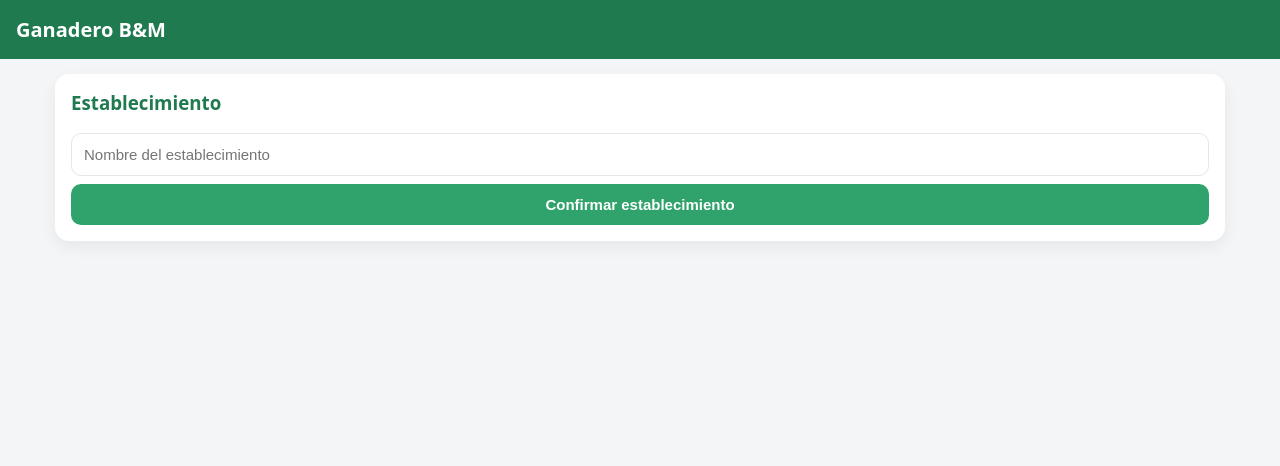
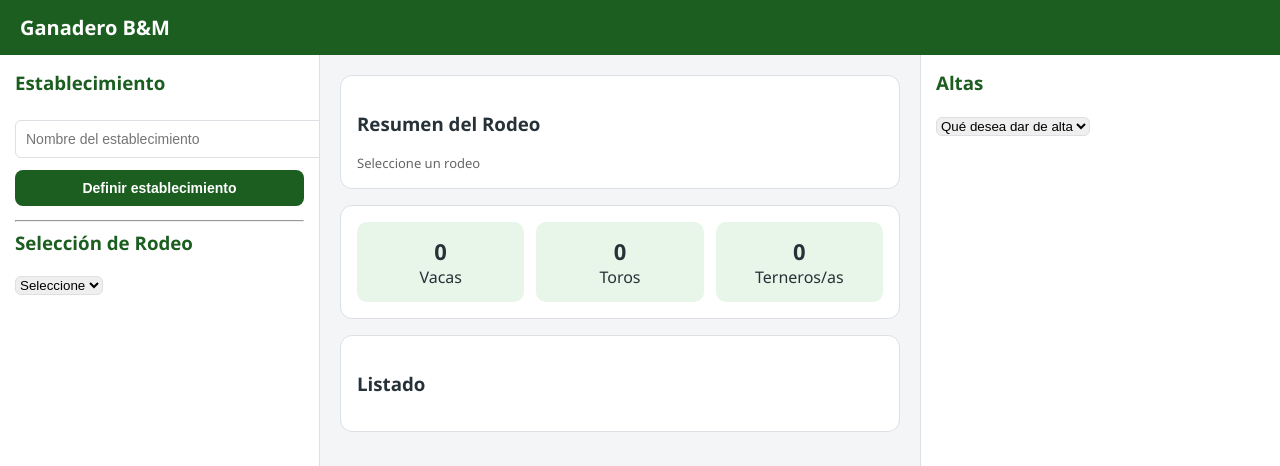
Before and after one commit to aldorafa-dev/gestion-ganadera, a plain HTML site: page index.html in a window 1280 px wide. Shown: the top 466 px of the page. Drawn offline with Linux system fonts and the light colour scheme.

Commit message:
Update index.html

```diff
--- a/index.html
+++ b/index.html
@@ -6,109 +6,133 @@
 <meta name="viewport" content="width=device-width, initial-scale=1">
 
 <style>
-:root{
-  --bg:#f3f5f7;
-  --card:#ffffff;
-  --primary:#1f7a4f;
-  --secondary:#2fa36b;
-  --text:#2b2b2b;
-  --muted:#6b7280;
-  --border:#e5e7eb;
+/* =========================
+   ESTILO PROFESIONAL GANADERO
+   ========================= */
+
+:root {
+  --verde: #1b5e20;
+  --verde-suave: #e8f5e9;
+  --gris-fondo: #f3f5f7;
+  --gris-borde: #dcdfe3;
+  --texto: #263238;
 }
 
-*{box-sizing:border-box}
-
-body{
-  margin:0;
-  font-family: system-ui,-apple-system,BlinkMacSystemFont,"Segoe UI",Roboto;
-  background:var(--bg);
-  color:var(--text);
+body {
+  margin: 0;
+  font-family: "Segoe UI", system-ui, sans-serif;
+  background: var(--gris-fondo);
+  color: var(--texto);
 }
 
-/* HEADER */
-header{
-  background:var(--primary);
-  color:white;
-  padding:16px;
-  font-size:20px;
-  font-weight:600;
+header {
+  background: var(--verde);
+  color: white;
+  padding: 14px 20px;
+  font-size: 20px;
+  font-weight: 600;
 }
 
-/* LAYOUT */
-.container{
-  padding:15px;
-  max-width:1200px;
-  margin:auto;
+.container {
+  display: grid;
+  grid-template-columns: 320px 1fr 360px;
+  height: calc(100vh - 56px);
 }
 
-.grid{
-  display:grid;
-  grid-template-columns: 1fr 1fr;
-  gap:16px;
+/* PANEL IZQUIERDO */
+.sidebar {
+  background: white;
+  border-right: 1px solid var(--gris-borde);
+  padding: 15px;
+  overflow-y: auto;
 }
 
-.card{
-  background:var(--card);
-  border-radius:14px;
-  padding:16px;
-  box-shadow:0 6px 16px rgba(0,0,0,0.06);
+.sidebar h3 {
+  margin-top: 0;
+  color: var(--verde);
 }
 
-/* INPUTS */
-select,input,button{
-  width:100%;
-  padding:12px;
-  margin-top:8px;
-  border-radius:10px;
-  border:1px solid var(--border);
-  font-size:15px;
+.select, input, button {
+  width: 100%;
+  padding: 10px;
+  margin: 6px 0;
+  font-size: 14px;
 }
 
-button{
-  background:var(--secondary);
-  color:white;
-  border:none;
-  font-weight:600;
-  cursor:pointer;
+select, input {
+  border-radius: 6px;
+  border: 1px solid var(--gris-borde);
 }
 
-button.secondary{
-  background:#eef6f2;
-  color:var(--primary);
+button {
+  background: var(--verde);
+  color: white;
+  border: none;
+  border-radius: 8px;
+  font-weight: 600;
+  cursor: pointer;
 }
 
-button:active{transform:scale(0.98)}
-
-h3{
-  margin:0 0 10px 0;
-  color:var(--primary);
+/* PANEL CENTRAL */
+.main {
+  padding: 20px;
+  overflow-y: auto;
 }
 
-.stat{
-  display:flex;
-  justify-content:space-between;
-  padding:10px;
-  border-radius:10px;
-  background:#f9fafb;
-  margin-top:8px;
-  cursor:pointer;
+.card {
+  background: white;
+  border-radius: 12px;
+  padding: 16px;
+  margin-bottom: 16px;
+  border: 1px solid var(--gris-borde);
 }
 
-.stat:hover{background:#eef6f2}
-
-.small{font-size:13px;color:var(--muted)}
-
-.list-item{
-  padding:10px;
-  border-bottom:1px solid var(--border);
-  cursor:pointer;
+.stats {
+  display: grid;
+  grid-template-columns: repeat(3, 1fr);
+  gap: 12px;
 }
 
-.list-item:hover{background:#f3f5f7}
+.stat {
+  background: var(--verde-suave);
+  padding: 14px;
+  border-radius: 10px;
+  text-align: center;
+  cursor: pointer;
+}
 
-/* MOBILE */
-@media(max-width:800px){
-  .grid{grid-template-columns:1fr}
+.stat strong {
+  display: block;
+  font-size: 22px;
+}
+
+/* PANEL DERECHO */
+.panel {
+  background: white;
+  border-left: 1px solid var(--gris-borde);
+  padding: 15px;
+  overflow-y: auto;
+}
+
+.panel h3 {
+  margin-top: 0;
+  color: var(--verde);
+}
+
+/* LISTADOS */
+.list-item {
+  padding: 10px;
+  border-bottom: 1px solid var(--gris-borde);
+  cursor: pointer;
+}
+
+.list-item:hover {
+  background: #f7f9fa;
+}
+
+.small {
+  font-size: 13px;
+  color: #666;
 }
 </style>
 </head>
@@ -119,157 +143,147 @@ h3{
 
 <div class="container">
 
-<!-- PASO 0: ESTABLECIMIENTO -->
-<div class="card" id="establecimientoCard">
+  <!-- PANEL IZQUIERDO -->
+  <div class="sidebar">
     <h3>Establecimiento</h3>
     <input id="estNombre" placeholder="Nombre del establecimiento">
-  <button onclick="setEstablecimiento()">Confirmar establecimiento</button>
+    <button onclick="setEst()">Definir establecimiento</button>
+
+    <hr>
+
+    <h3>Selección de Rodeo</h3>
+    <select id="rodeoSel" onchange="loadRodeo()"></select>
   </div>
 
-<!-- APP -->
-<div id="app" style="display:none">
+  <!-- PANEL CENTRAL -->
+  <div class="main">
 
-<div class="grid">
-
-<!-- PASO 1: SELECCIÓN DE RODEO -->
     <div class="card">
-  <h3>Rodeo activo</h3>
-
-  <select id="rodeoSelect" onchange="mostrarResumen()"></select>
-
-  <div id="resumen"></div>
+      <h3>Resumen del Rodeo</h3>
+      <div id="rodeoInfo" class="small">Seleccione un rodeo</div>
     </div>
 
-<!-- PASO 2: ALTAS -->
     <div class="card">
-  <h3>Altas</h3>
+      <div class="stats">
+        <div class="stat" onclick="listar('Vaca')">
+          <strong id="cantVacas">0</strong>
+          Vacas
+        </div>
+        <div class="stat" onclick="listar('Toro')">
+          <strong id="cantToros">0</strong>
+          Toros
+        </div>
+        <div class="stat" onclick="listar('Ternero')">
+          <strong id="cantTerneros">0</strong>
+          Terneros/as
+        </div>
+      </div>
+    </div>
 
-  <select id="altaTipo" onchange="cambiarAlta()">
-    <option value="">¿Qué querés dar de alta?</option>
-    <option value="rodeo">Rodeo</option>
-    <option value="lote">Lote</option>
-    <option value="animal">Animal</option>
-  </select>
-
-  <div id="altaForm"></div>
+    <div class="card">
+      <h3>Listado</h3>
+      <div id="lista"></div>
     </div>
 
   </div>
 
-<!-- LISTADOS -->
-<div class="card" style="margin-top:20px">
-  <h3>Listado</h3>
-  <div id="listado"></div>
+  <!-- PANEL DERECHO -->
+  <div class="panel">
+    <h3>Altas</h3>
+
+    <select id="tipoAlta" onchange="mostrarAlta()">
+      <option value="">Qué desea dar de alta</option>
+      <option value="rodeo">Rodeo</option>
+      <option value="animal">Animal</option>
+    </select>
+
+    <div id="altaRodeo" style="display:none">
+      <input id="rodeoNombre" placeholder="Nombre del rodeo">
+      <input id="rodeoLote" placeholder="Lote asignado">
+      <button onclick="addRodeo()">Agregar rodeo</button>
+    </div>
+
+    <div id="altaAnimal" style="display:none">
+      <input id="aniId" placeholder="Identificación">
+      <select id="aniTipo">
+        <option>Vaca</option>
+        <option>Toro</option>
+        <option>Ternero</option>
+      </select>
+      <select id="aniRodeo"></select>
+      <button onclick="addAnimal()">Agregar animal</button>
     </div>
 
   </div>
+
 </div>
 
 <script>
+/* =========================
+   LÓGICA
+   ========================= */
+
 let data = JSON.parse(localStorage.getItem("ganaderoBM")) || {
-  establecimiento:null,
-  rodeos:[]
+  establecimiento: "",
+  rodeos: []
 };
 
-function save(){
-  localStorage.setItem("ganaderoBM",JSON.stringify(data));
+function save(){ localStorage.setItem("ganaderoBM", JSON.stringify(data)); }
+
+function setEst(){
+  data.establecimiento = estNombre.value;
+  save();
 }
 
-/* ESTABLECIMIENTO */
-function setEstablecimiento(){
-  if(!estNombre.value) return alert("Ingresá nombre");
-  data.establecimiento = estNombre.value;
-  save();
-  initApp();
+function mostrarAlta(){
+  altaRodeo.style.display = tipoAlta.value === "rodeo" ? "block" : "none";
+  altaAnimal.style.display = tipoAlta.value === "animal" ? "block" : "none";
 }
 
-function initApp(){
-  establecimientoCard.style.display="none";
-  app.style.display="block";
+function addRodeo(){
+  data.rodeos.push({
+    nombre: rodeoNombre.value,
+    lote: rodeoLote.value,
+    animales: []
+  });
+  save();
   cargarRodeos();
 }
 
-if(data.establecimiento) initApp();
-
-/* RODEOS */
 function cargarRodeos(){
-  rodeoSelect.innerHTML="<option value=''>Seleccionar rodeo</option>";
+  rodeoSel.innerHTML = "<option>Seleccione</option>";
+  aniRodeo.innerHTML = "";
   data.rodeos.forEach((r,i)=>{
-    rodeoSelect.innerHTML+=`<option value="${i}">${r.nombre}</option>`;
+    rodeoSel.innerHTML += `<option value="${i}">${r.nombre}</option>`;
+    aniRodeo.innerHTML += `<option value="${i}">${r.nombre}</option>`;
   });
 }
 
-/* ALTAS */
-function cambiarAlta(){
-  altaForm.innerHTML="";
-  if(altaTipo.value==="rodeo"){
-    altaForm.innerHTML=`
-      <input id="nuevoRodeo" placeholder="Nombre del rodeo">
-      <button onclick="altaRodeo()">Crear rodeo</button>
-    `;
-  }
-  if(altaTipo.value==="lote"){
-    altaForm.innerHTML=`
-      <input id="nuevoLote" placeholder="Nombre del lote">
-      <button onclick="altaLote()">Crear lote</button>
-    `;
-  }
-  if(altaTipo.value==="animal"){
-    altaForm.innerHTML=`
-      <select id="animalTipo">
-        <option>Vaca</option>
-        <option>Toro</option>
-        <option>Ternero/a</option>
-      </select>
-      <input id="animalId" placeholder="Identificación">
-      <button onclick="altaAnimal()">Dar de alta</button>
-    `;
-  }
-}
-
-function altaRodeo(){
-  data.rodeos.push({nombre:nuevoRodeo.value,lote:"",animales:[]});
-  save(); cargarRodeos();
-}
-
-function altaLote(){
-  let r=data.rodeos[rodeoSelect.value];
-  if(!r) return alert("Seleccioná rodeo");
-  r.lote=nuevoLote.value;
-  save(); mostrarResumen();
-}
-
-function altaAnimal(){
-  let r=data.rodeos[rodeoSelect.value];
-  if(!r) return alert("Seleccioná rodeo");
-  r.animales.push({id:animalId.value,tipo:animalTipo.value});
-  save(); mostrarResumen();
-}
-
-/* RESUMEN */
-function mostrarResumen(){
-  resumen.innerHTML="";
-  listado.innerHTML="";
-  let r=data.rodeos[rodeoSelect.value];
+function loadRodeo(){
+  let r = data.rodeos[rodeoSel.value];
   if(!r) return;
 
-  let vacas=r.animales.filter(a=>a.tipo==="Vaca").length;
-  let toros=r.animales.filter(a=>a.tipo==="Toro").length;
-  let terneros=r.animales.filter(a=>a.tipo==="Ternero/a").length;
+  rodeoInfo.innerHTML = `
+    Rodeo: <b>${r.nombre}</b><br>
+    Lote actual: <b>${r.lote}</b>
+  `;
 
-  resumen.innerHTML=`
-    <div class="stat" onclick="listar('Vaca')">Vacas <b>${vacas}</b></div>
-    <div class="stat" onclick="listar('Toro')">Toros <b>${toros}</b></div>
-    <div class="stat" onclick="listar('Ternero/a')">Terneros/as <b>${terneros}</b></div>
-    <div class="small" style="margin-top:8px">Lote: ${r.lote || "No asignado"}</div>
-  `;
+  let vacas = r.animales.filter(a=>a.tipo==="Vaca").length;
+  let toros = r.animales.filter(a=>a.tipo==="Toro").length;
+  let terneros = r.animales.filter(a=>a.tipo==="Ternero").length;
+
+  cantVacas.textContent = vacas;
+  cantToros.textContent = toros;
+  cantTerneros.textContent = terneros;
+
+  lista.innerHTML = "";
 }
 
 function listar(tipo){
-  let r=data.rodeos[rodeoSelect.value];
-  listado.innerHTML="";
+  let r = data.rodeos[rodeoSel.value];
+  lista.innerHTML = "";
   r.animales.filter(a=>a.tipo===tipo).forEach(a=>{
-    listado.innerHTML+=`
+    lista.innerHTML += `
       <div class="list-item">
         <b>${a.id}</b><br>
         <span class="small">${a.tipo}</span>
@@ -277,6 +291,18 @@ function listar(tipo){
     `;
   });
 }
+
+function addAnimal(){
+  let r = data.rodeos[aniRodeo.value];
+  r.animales.push({
+    id: aniId.value,
+    tipo: aniTipo.value
+  });
+  save();
+  loadRodeo();
+}
+
+cargarRodeos();
 </script>
 
 </body>
```
Lines whose indentation alone changed are shown as unchanged.
